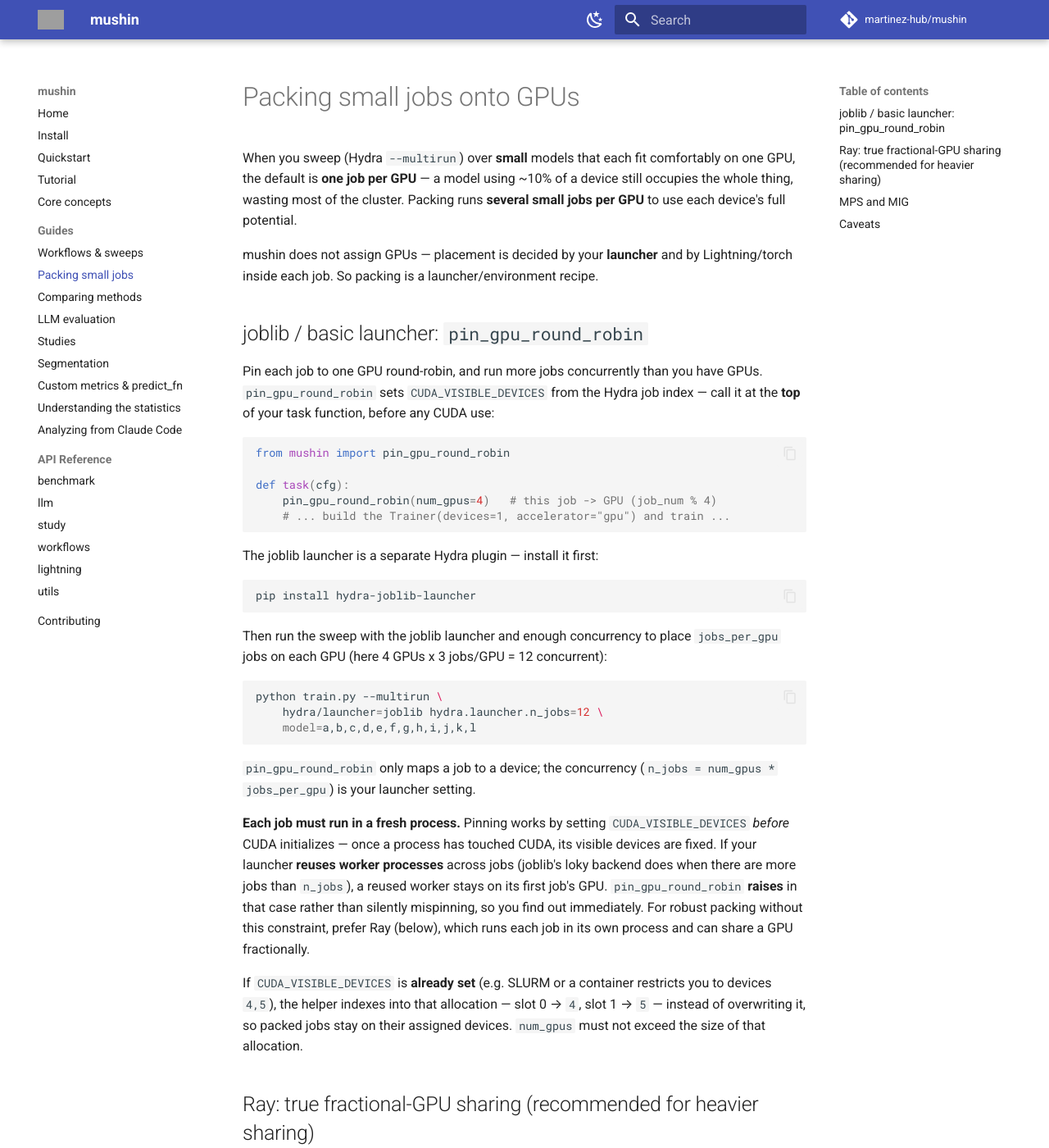
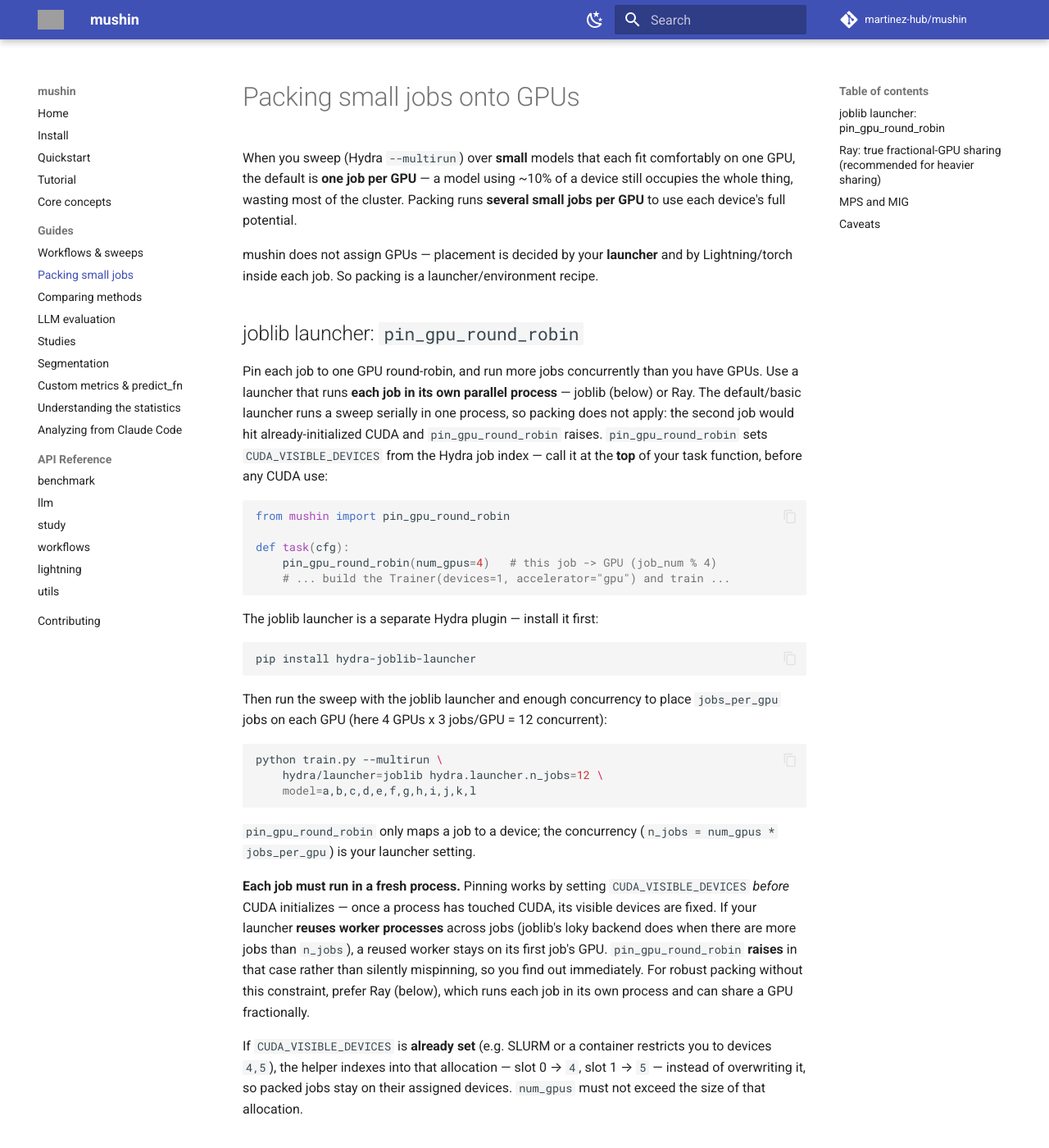
Before and after one commit to martinez-hub/mushin, an MkDocs documentation site: the page built from docs/guides/packing.md, in a window 1280 px wide and 1400 px high. Shown: the whole window at 82% size. Built offline with MkDocs 1.6.1 and Material for MkDocs 9.7.7, drawn with Linux system fonts in a browser that asks for light colours; comment, search, counter and statistics services are not loaded; some of the changed text lies outside the part shown; grey boxes are pictures that could not be loaded.

Commit message:
docs: scope packing guide to parallel launchers + add Ray install step
- Drop 'basic' from the launcher heading and state that the serial/basic
  launcher can't pack (its second in-process job hits initialized CUDA and
  raises); packing needs a per-job process launcher (P2).
- Add the `pip install hydra-ray-launcher` step so the Ray recipe is runnable
  from a fresh install, mirroring the joblib step (P2).

(Codex re-flagged the joblib install step as missing and re-raised the
already-fixed warn-vs-raise P1 on re-anchored comments; both are already in the
tree since the prior commits — refuted, no change.)

````diff
--- a/docs/guides/packing.md
+++ b/docs/guides/packing.md
@@ -8,10 +8,13 @@ runs **several small jobs per GPU** to use each device's full potential.
 mushin does not assign GPUs — placement is decided by your **launcher** and by
 Lightning/torch inside each job. So packing is a launcher/environment recipe.
 
-## joblib / basic launcher: `pin_gpu_round_robin`
+## joblib launcher: `pin_gpu_round_robin`
 
 Pin each job to one GPU round-robin, and run more jobs concurrently than you have
-GPUs. `pin_gpu_round_robin` sets `CUDA_VISIBLE_DEVICES` from the Hydra job index —
+GPUs. Use a launcher that runs **each job in its own parallel process** — joblib
+(below) or Ray. The default/basic launcher runs a sweep serially in one process,
+so packing does not apply: the second job would hit already-initialized CUDA and
+`pin_gpu_round_robin` raises. `pin_gpu_round_robin` sets `CUDA_VISIBLE_DEVICES` from the Hydra job index —
 call it at the **top** of your task function, before any CUDA use:
 
 ```python
@@ -56,7 +59,12 @@ devices. `num_gpus` must not exceed the size of that allocation.
 
 ## Ray: true fractional-GPU sharing (recommended for heavier sharing)
 
-`hydra-ray-launcher` supports fractional GPUs natively — no mushin code needed:
+`hydra-ray-launcher` supports fractional GPUs natively — no mushin code needed.
+Install the plugin first:
+
+```bash
+pip install hydra-ray-launcher
+```
 
 ```bash
 python train.py --multirun hydra/launcher=ray \
````
